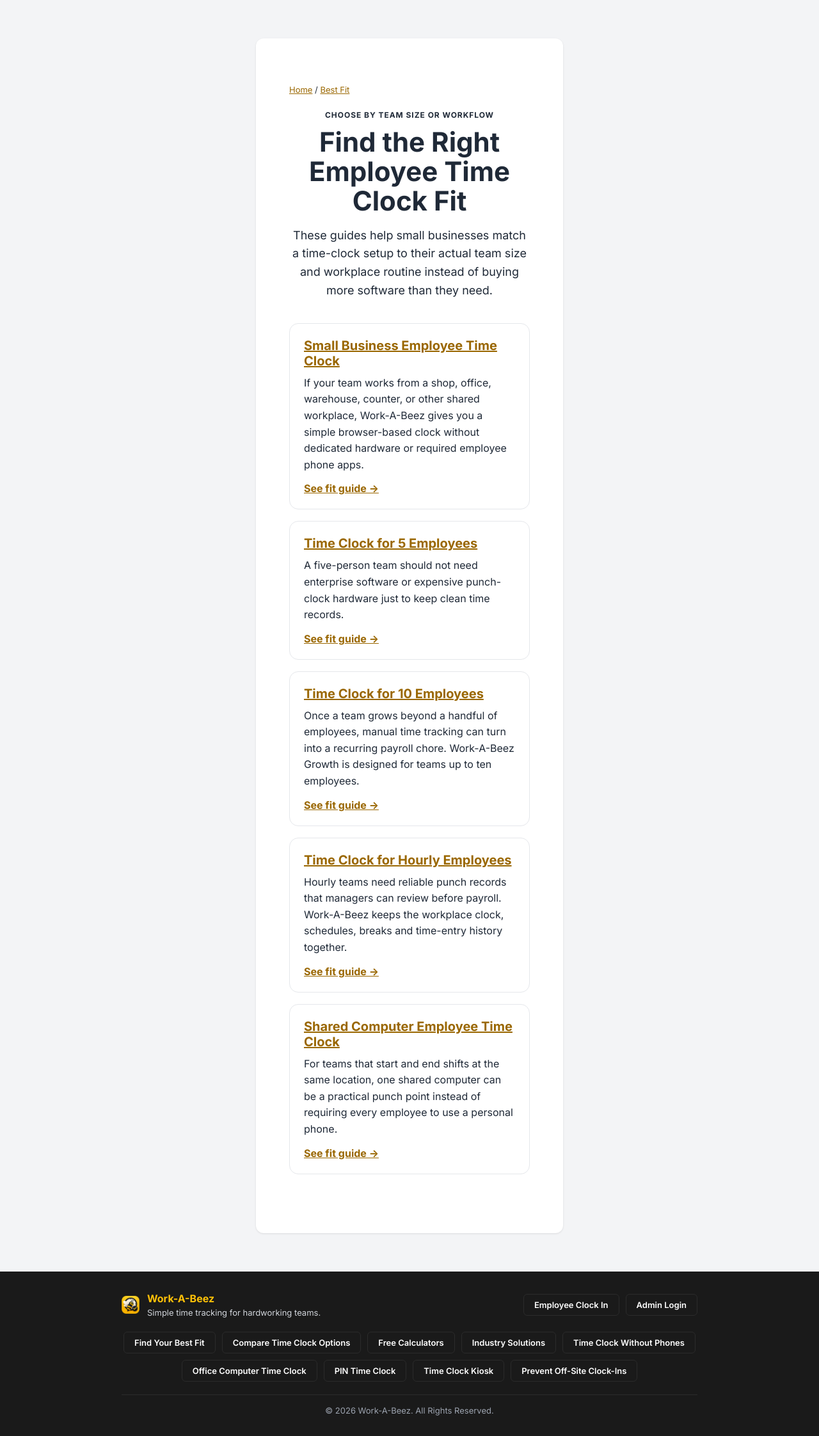
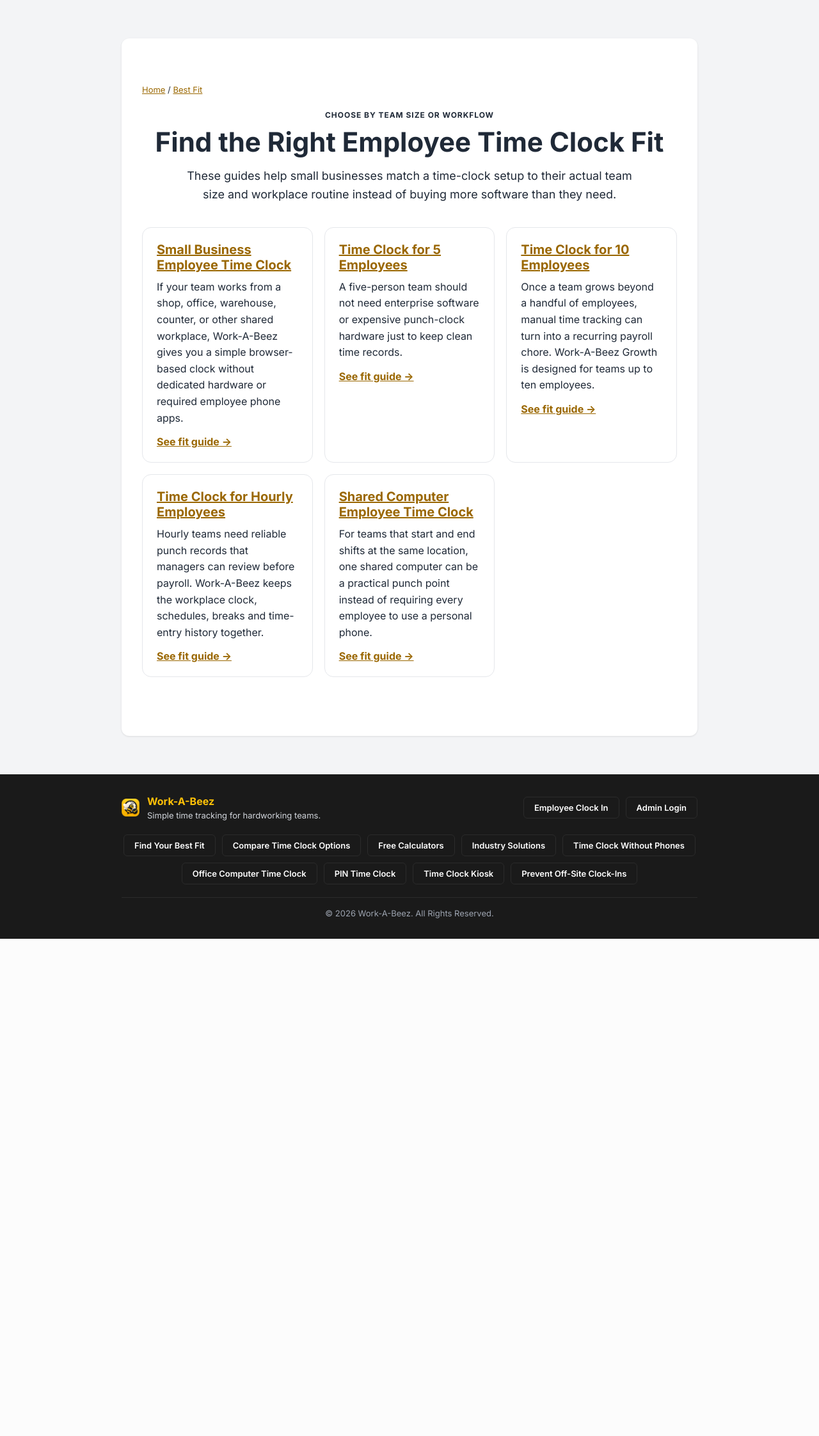
Before and after one commit to LBSconnect/Work-A-Bee, a Flask app: page /best-for in a window 1280 px wide. Shown: the part 72-2316 px from the top of the page at 64% size. After the commit the page ends 1539 px from the top, so only its background shows below. Run offline with Flask 3, Linux system fonts and the light colour scheme; parts of the project's set-up code (start-up, migrations or seed data) failed here and were passed over; some libraries are stand-ins or nearby versions.

Commit message:
Fix best-fit page width consistency

```diff
--- a/templates/seo_best_fit.html
+++ b/templates/seo_best_fit.html
@@ -1,6 +1,7 @@
 {% extends "base.html" %}
 
 {% block title %}{{ page.title if page else "Best Employee Time Clock by Team Size & Use Case | Work-A-Beez" }}{% endblock %}
+{% block wrapclass %}wide{% endblock %}
 
 {% block head_extra %}
 <meta name="description" content="{{ page.description if page else 'Find the right Work-A-Beez employee time clock setup by team size and workplace use case, including 5-person teams, 10-person teams, hourly workers and shared-computer clock-in.' }}">
@@ -24,7 +25,7 @@
 {% endblock %}
 
 {% block content %}
-<div style="max-width:980px;margin:0 auto;padding:40px 20px 60px;">
+<div style="max-width:900px;margin:0 auto;padding:40px 0 60px;">
   <nav aria-label="Breadcrumb" style="font-size:13px;margin-bottom:24px;">
     <a href="/">Home</a> / <a href="/best-for">Best Fit</a>{% if page %} / {{ page.label }}{% endif %}
   </nav>
```
